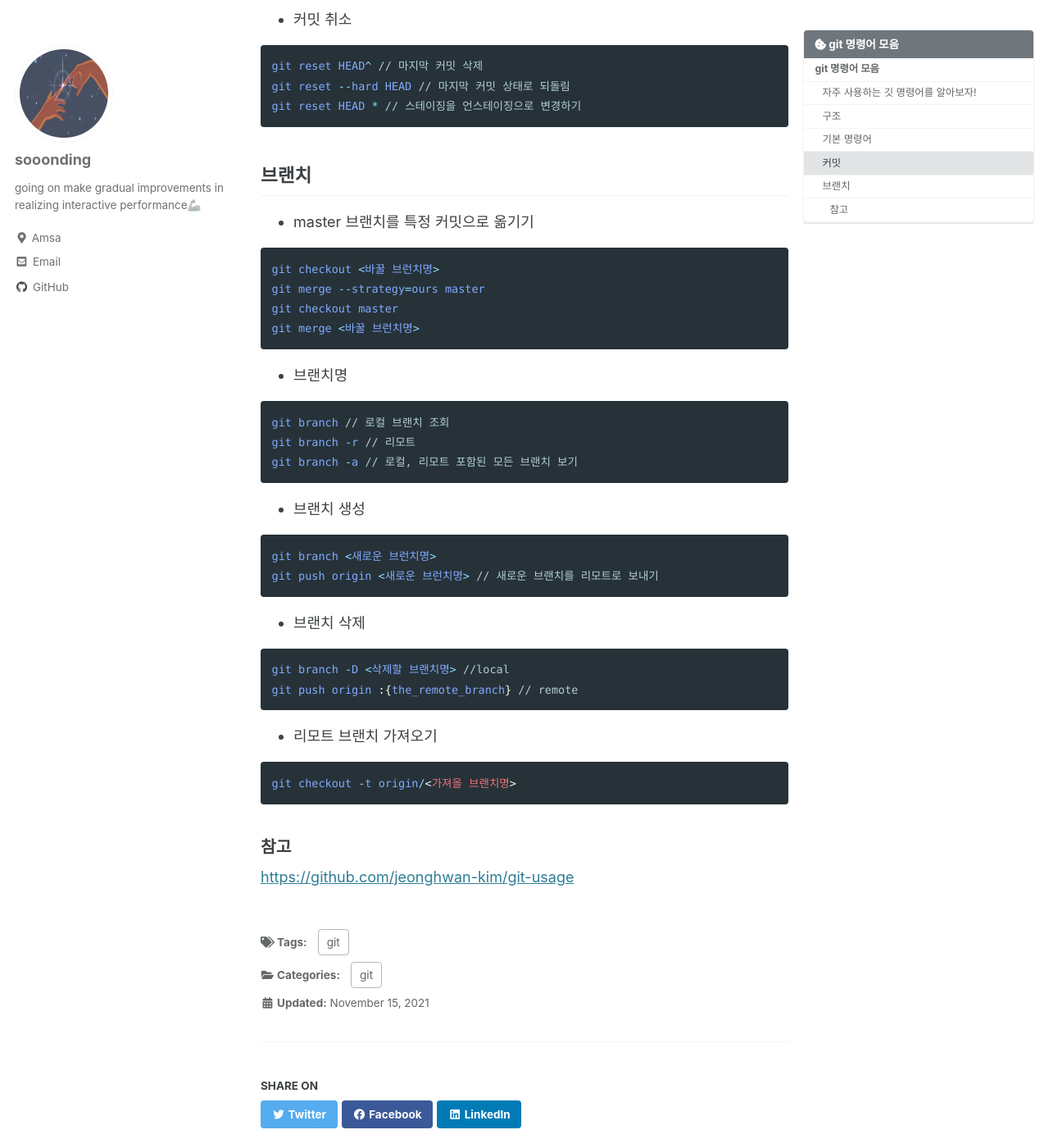
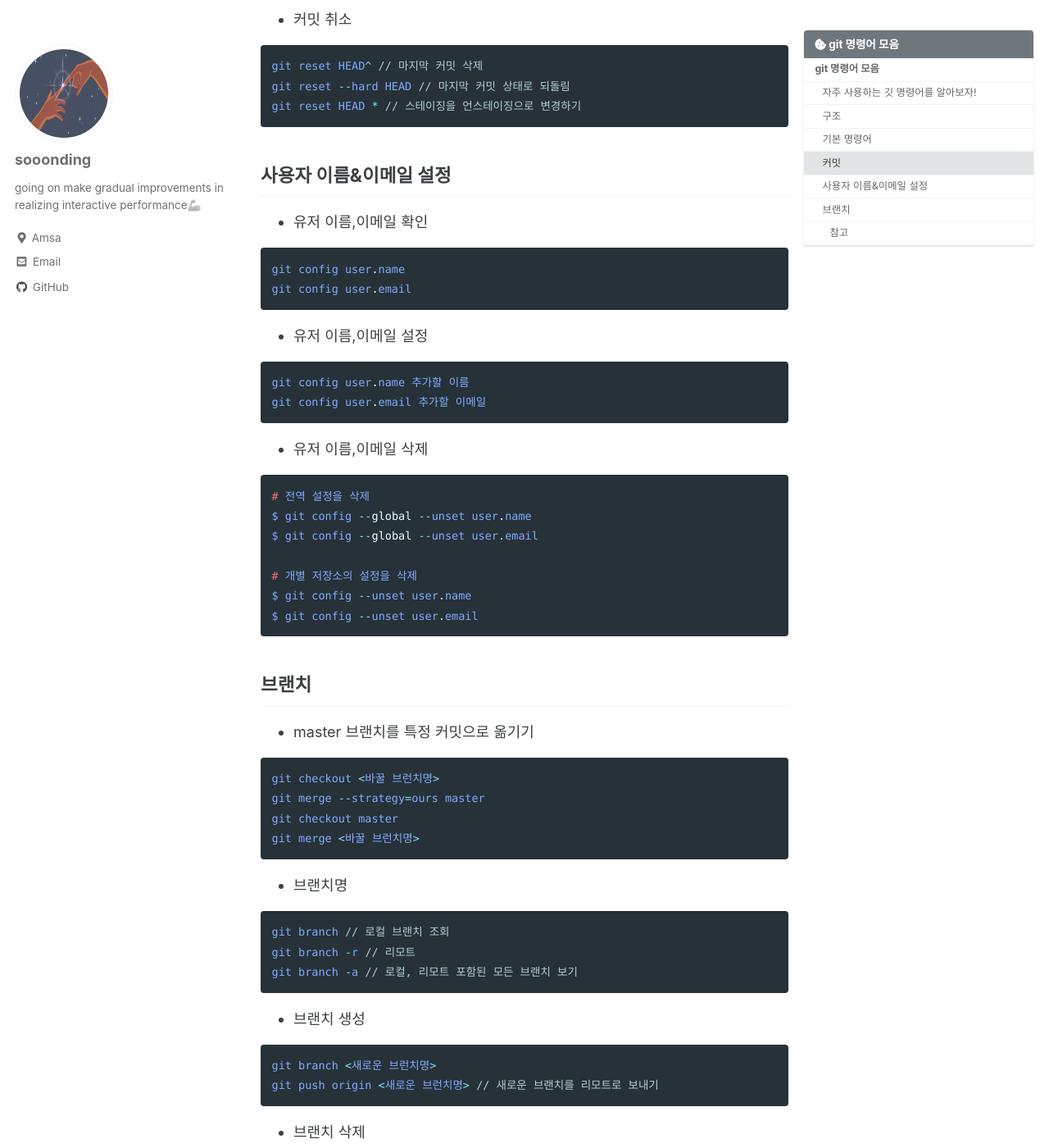
Before and after one commit to sooonding/sooonding.github.io, a Jekyll site: the page built from _posts/Til/2021-11-15-git명령어.md, in a window 1280 px wide and 1400 px high, scrolled down 2244 px. Shown: the whole window at 82% size. Built offline with Jekyll 4.4.1, drawn with Linux system fonts in a browser that asks for light colours; cached includes are drawn as plain includes.

Commit message:
(feat(git)): 유저 추가 명령어

````diff
--- a/_posts/Til/2021-11-15-git명령어.md
+++ b/_posts/Til/2021-11-15-git명령어.md
@@ -1,12 +1,12 @@
 ---
 # []는 카테고리 명 title을 적지 않으면 파일명이 올라간다.
-title: "git 명령어 모음"
+title: 'git 명령어 모음'
 #excerpt는 description "발췌부분 설정하면 이 글이 들어가고, 설정하지 않는다면 글의 첫 문단이 들어가게됨"
 
-excerpt: "git 명령어를 알아봅시다."
+excerpt: 'git 명령어를 알아봅시다.'
 # 대괄호 안에 들어가는 카테고리 : 목차
 categories:
-  - "git"
+  - 'git'
 tags:
   - [git]
 # toc는 우측 테이블
@@ -14,13 +14,13 @@ toc: true
 # 우측 테이블 내용이 따라 오는것
 toc_sticky: true
 # 우측 테이블 제목
-toc_label: "git 명령어 모음"
+toc_label: 'git 명령어 모음'
 
-toc_icon: "cookie-bite"
+toc_icon: 'cookie-bite'
 # 처음 작성날짜
 date: 2021-11-15
 # 수정날짜
-last_modified_at: 2021-11-15
+last_modified_at: 2022-01-03
 ---
 
 # git 명령어 모음
@@ -123,6 +123,34 @@ git reset --hard HEAD // 마지막 커밋 상태로 되돌림
 git reset HEAD * // 스테이징을 언스테이징으로 변경하기
 ```
 
+## 사용자 이름&이메일 설정
+
+- 유저 이름,이메일 확인
+
+```jsx
+git config user.name
+git config user.email
+```
+
+- 유저 이름,이메일 설정
+
+```jsx
+git config user.name 추가할 이름
+git config user.email 추가할 이메일
+```
+
+- 유저 이름,이메일 삭제
+
+```jsx
+# 전역 설정을 삭제
+$ git config --global --unset user.name
+$ git config --global --unset user.email
+
+# 개별 저장소의 설정을 삭제
+$ git config --unset user.name
+$ git config --unset user.email
+```
+
 ## 브랜치
 
 - master 브랜치를 특정 커밋으로 옮기기
````
